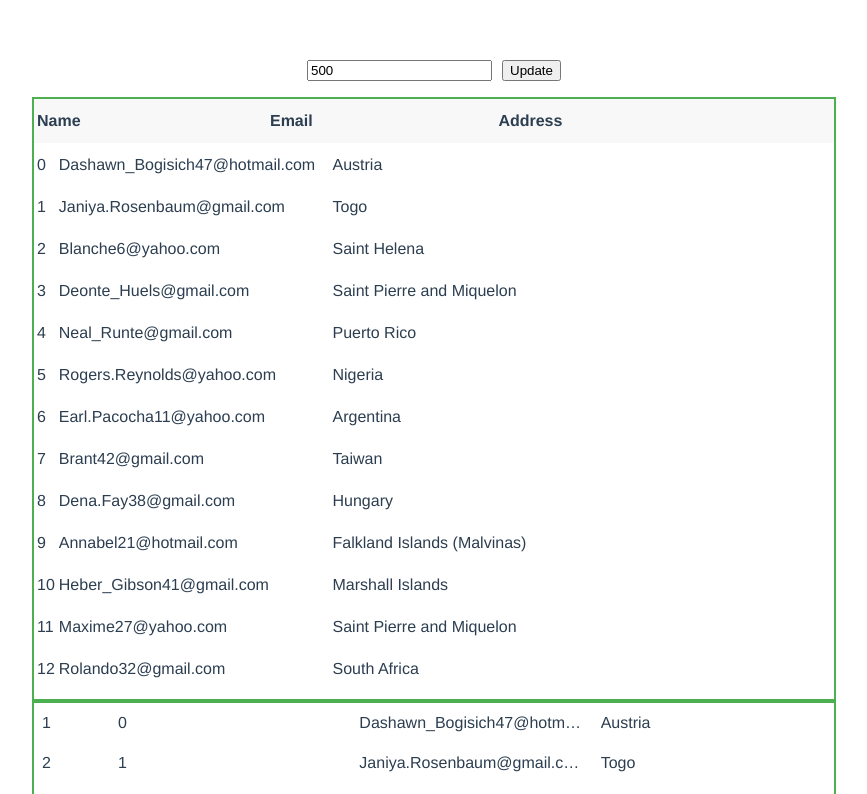
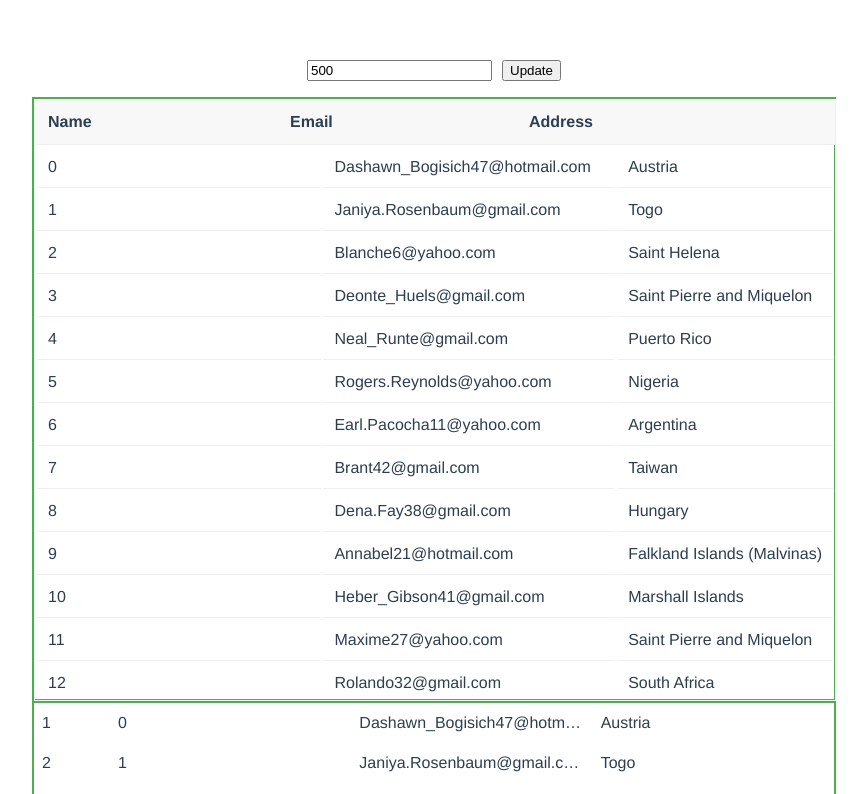
Before and after one commit to SCVAMY/virtual-table, a Vue app: page / in a window 1280 px wide. Shown: the top 794 px of the page, without its empty margins (206-1073 px from the left). Built offline with nearby package versions, Linux system fonts and the light colour scheme.

Commit message:
feat: uodate readme & BEM 规范

```diff
--- a/src/style/main.scss
+++ b/src/style/main.scss
@@ -1,30 +1,58 @@
-.virtual-table {
+@import "./theme.scss";
+@import "./mixins/mixins.scss";
+@import "./mixins/utils.scss";
+
+@include b(virtual-table) {
   height: 100%;
   width: 100%;
+  border: $border-default;
 
-  &__header {
-    width: 100%;
-    background-color: #f8f8f9;
+  @include m(border) {
+    td,
+    th {
+      border-right: $border-default;
+      &:last-child {
+        border-right: none;
+      }
+    }
   }
 
-  &__cell {
-    padding: 10px 0;
+  @include e(header) {
+    width: 100%;
+    background-color: $header-color;
+    border-bottom: $border-default;
   }
 
-  &__body {
+  @include e(cell) {
+    padding: 10px 10px;
+    @include textEllipsis();
+  }
+
+  @include e(body) {
     height: calc(100% - 42px);
     width: 100%;
     overflow: auto;
+
+    td {
+      border-bottom: $border-default;
+      width: 100%;
+    }
   }
 
-  &__scroll {
+  @include e(scroll) {
     width: 100%;
+
+    table {
+      width: 100%;
+    }
   }
 
-  &__row {
+  @include e(row) {
     overflow: hidden;
     td {
       height: 100%;
+      width: 100%;
+      overflow-wrap: break-word;
     }
   }
 }
--- /dev/null
+++ b/src/style/mixins/config.scss
@@ -0,0 +1,4 @@
+// $namespace: "";
+$element-separator: "__";
+$state-prefix: "is-";
+$modifier-separator: "--";
--- /dev/null
+++ b/src/style/mixins/mixins.scss
@@ -0,0 +1,44 @@
+@import "./config";
+
+@mixin b($block) {
+  $N: $block !global;
+  .#{$N} {
+    @content;
+  }
+}
+
+@mixin e($element, $separator: $element-separator) {
+  $E: $element !global;
+  $selector: &;
+  $currentSelector: "";
+  @each $unit in $element {
+    $currentSelector: #{$currentSelector + "." + $N + $separator + $unit + ","};
+  }
+
+  @at-root {
+    #{$currentSelector} {
+      @content;
+    }
+  }
+}
+
+@mixin when($state) {
+  @at-root {
+    &.#{$state-prefix + $state} {
+      @content;
+    }
+  }
+}
+
+@mixin m($modifier) {
+  $selector: &;
+  $currentSelector: "";
+  @each $unit in $modifier {
+    $currentSelector: #{$currentSelector + & + $modifier-separator + $unit + ","};
+  }
+  @at-root {
+    #{$currentSelector} {
+      @content;
+    }
+  }
+}
--- /dev/null
+++ b/src/style/mixins/utils.scss
@@ -0,0 +1,14 @@
+@mixin single-line-hide-text($width: auto) {
+  max-width: $width;
+  width: $width;
+  text-overflow: ellipsis;
+  word-break: break-all;
+  white-space: nowrap;
+  overflow: hidden;
+}
+@mixin textEllipsis() {
+  text-overflow: ellipsis;
+  word-break: break-all;
+  white-space: nowrap;
+  overflow: hidden;
+}
--- /dev/null
+++ b/src/style/theme.scss
@@ -0,0 +1,3 @@
+$border-color-default: #f0f0f0;
+$border-default: 1px solid $border-color-default;
+$header-color: #f8f8f9;
```
Also changed, not shown: 1 other file (tests, documents, lock files or other folders).
